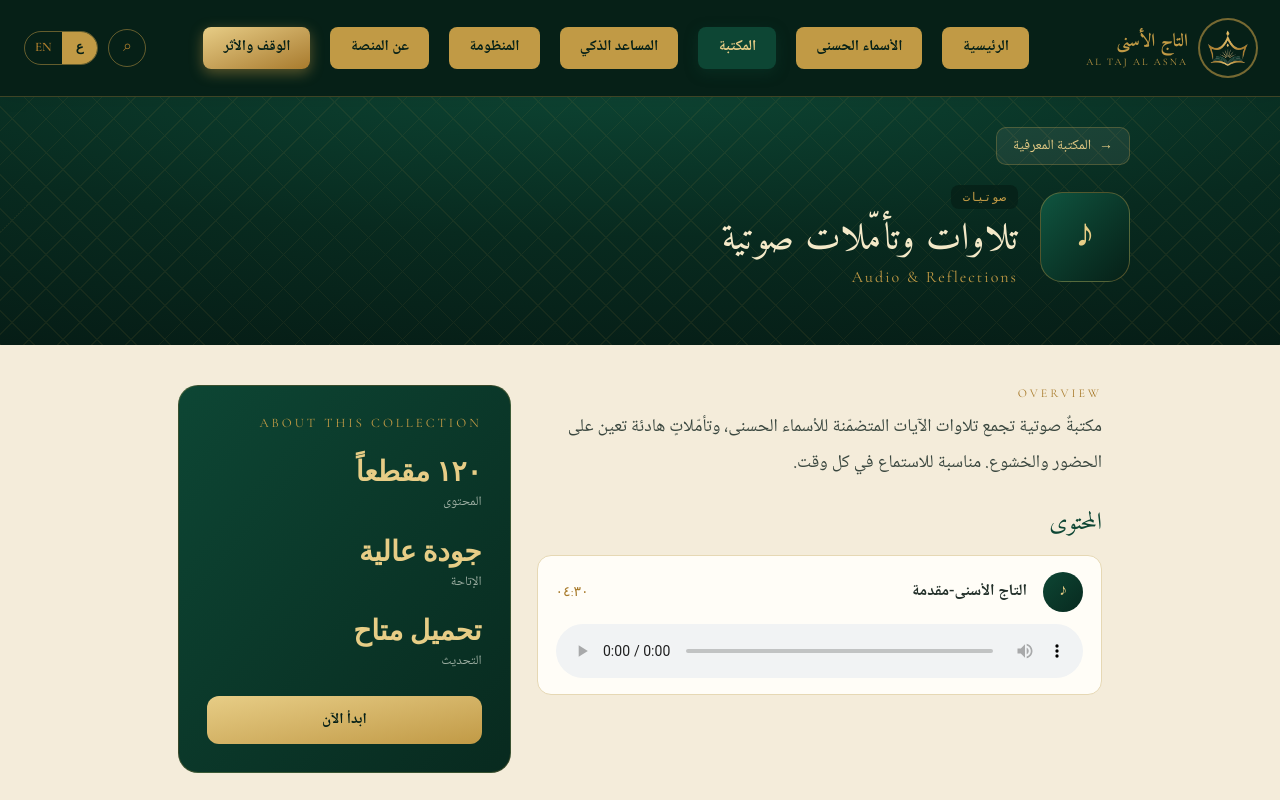
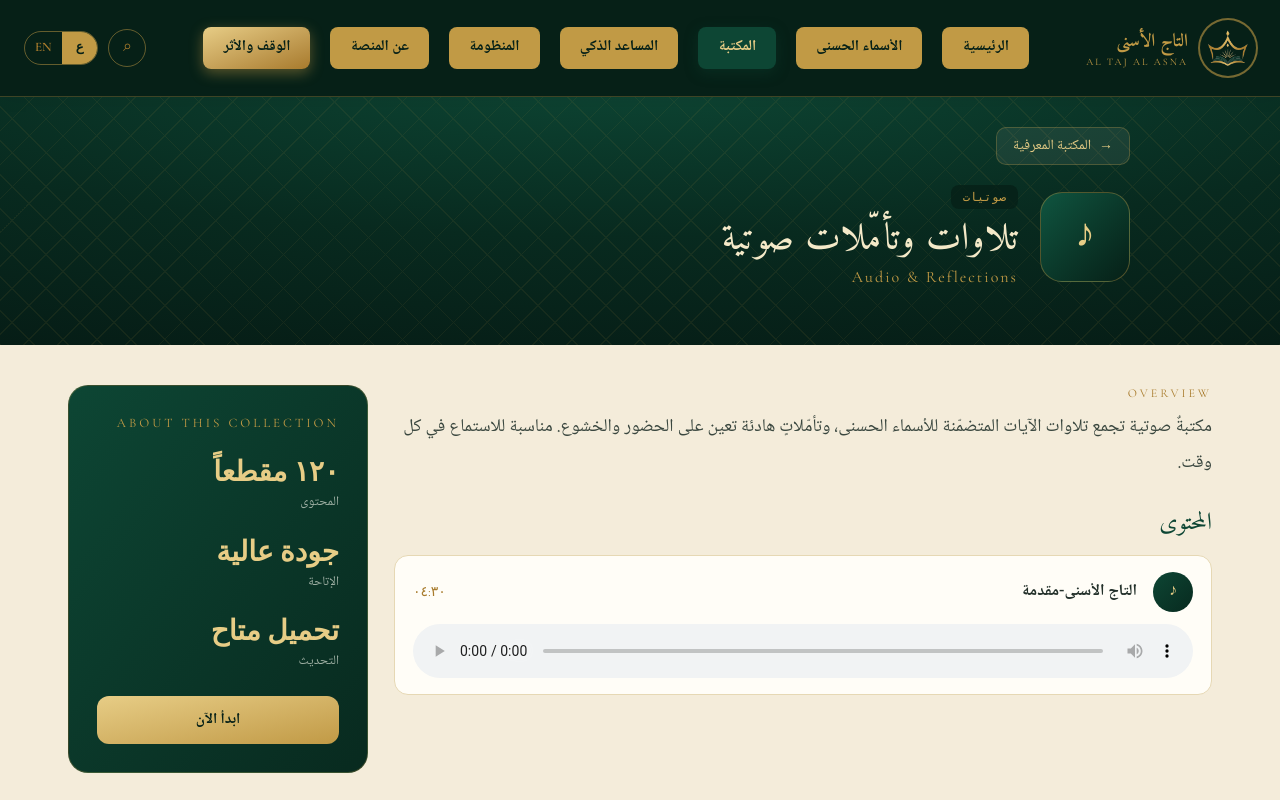
Before and after one commit to irfan3434/taj-al-asna, a Next.js app: page /library/audio in a window 1280 px wide. Shown: the top 800 px of the page. Built offline with nearby package versions, Linux system fonts and the light colour scheme.

Commit message:
new orientation of video gallery

```diff
--- a/src/components/LibraryDetailView.tsx
+++ b/src/components/LibraryDetailView.tsx
@@ -88,7 +88,7 @@
       </section>
 
       {/* Content */}
-      <section className="max-w-[980px] mx-auto px-4 md:px-7 pt-8 md:pt-10 pb-16 md:pb-20 grid grid-cols-1 lg:grid-cols-[1.7fr_1fr] gap-[26px] items-start">
+      <section className="max-w-[1200px] mx-auto px-4 md:px-7 pt-8 md:pt-10 pb-16 md:pb-20 grid grid-cols-1 lg:grid-cols-[minmax(0,1fr)_300px] gap-[26px] items-start">
         {/* Main content */}
         <div>
           <div className="font-cormorant text-xs uppercase tracking-[3px] text-secondary-dark mb-2">Overview</div>
@@ -138,7 +138,7 @@
 
           {isVideoCollection ? (
             /* Video collections → responsive grid of thumbnail cards */
-            <div className="grid grid-cols-1 min-[480px]:grid-cols-2 lg:grid-cols-3 gap-4 md:gap-5">
+            <div className="grid grid-cols-2 sm:grid-cols-3 lg:grid-cols-4 gap-3 sm:gap-4 md:gap-5">
               {visibleEntries.length === 0 && (
                 <div className="col-span-full bg-cream-light border border-dashed border-border rounded-[16px] px-4 py-12 text-center text-text-muted font-naskh text-sm">
                   {t({ ar: 'لا توجد فيديوهات هنا بعد.', en: 'No videos here yet.' })}
```
